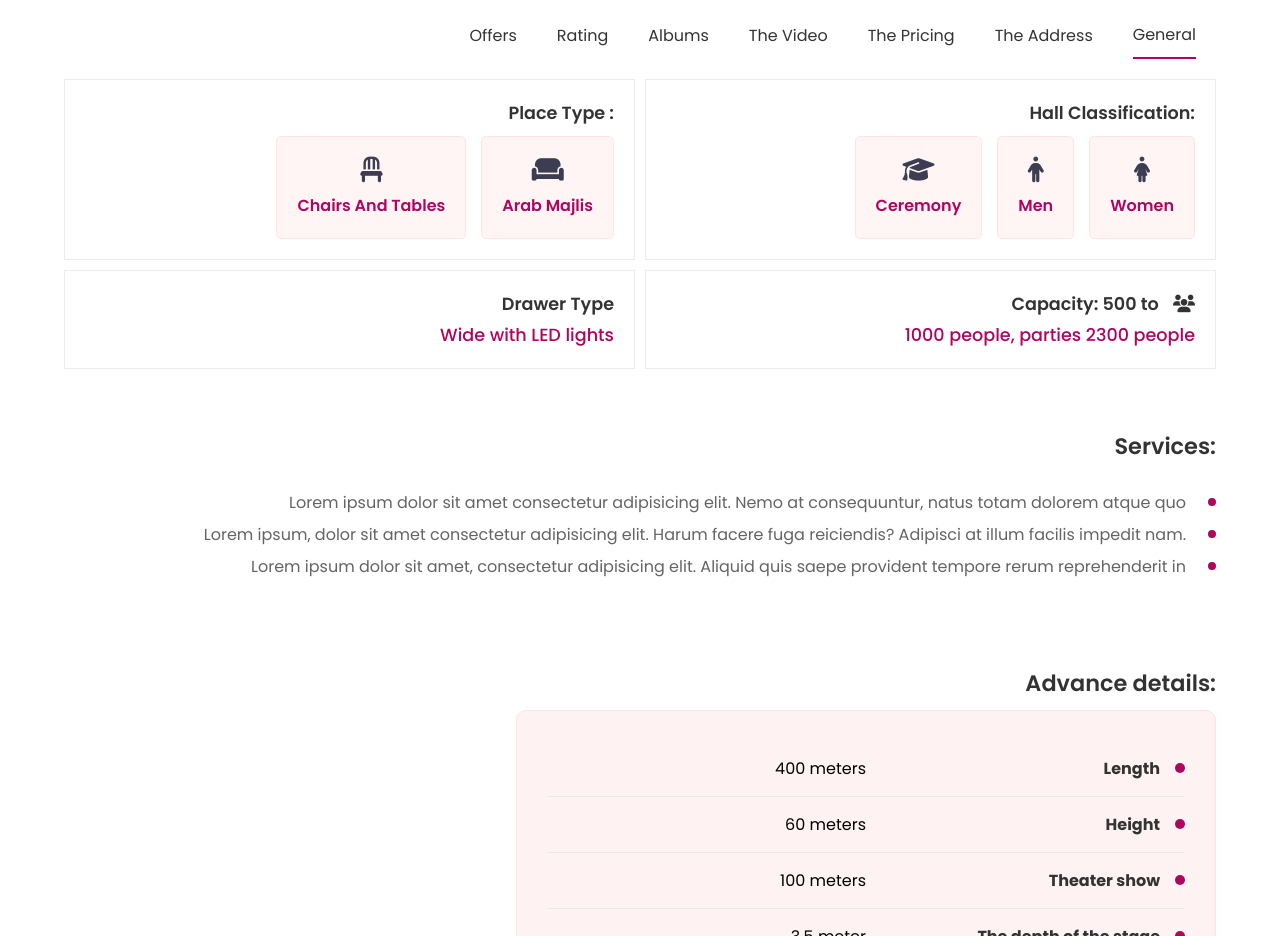
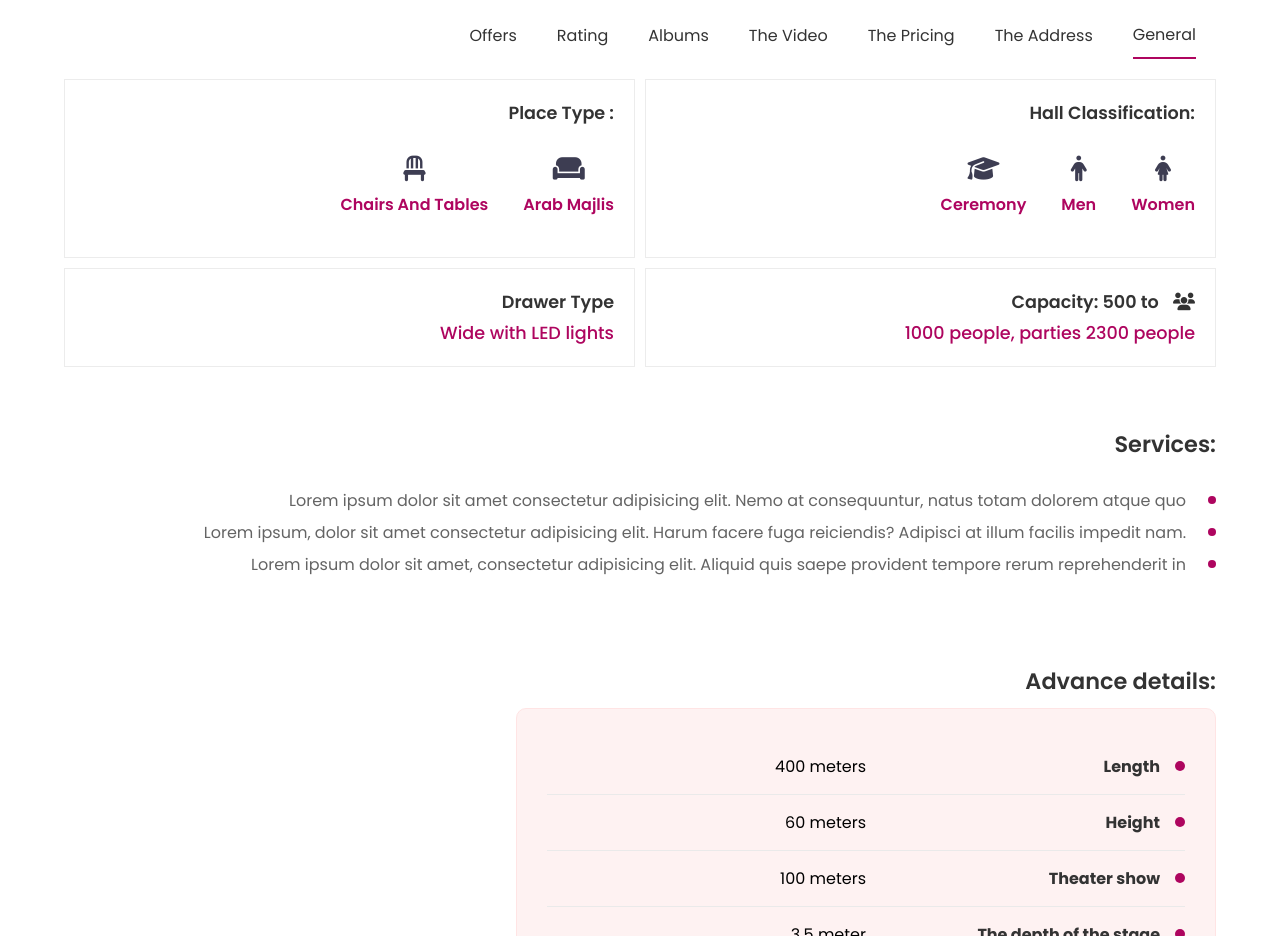
Before and after one commit to goingtointernet/weddinghall, a plain HTML site: page index.html in a window 1280 px wide. Shown: the part 860-1796 px from the top of the page. Drawn offline with Linux system fonts and the light colour scheme.

Commit message:
remove background and shadow

```diff
--- a/css/style.css
+++ b/css/style.css
@@ -343,9 +343,8 @@ a{
     flex-direction: column-reverse;
     align-items: center;
     text-align: center;
-    background-color: #fff5f5;
-    border: 1px solid #ffe4e4;
-    padding: 20px;
+    padding: 20px 0px;
+    margin-left: 20px;
     border-radius: 5px;
 }
 .product-details-specification-place i{
```
